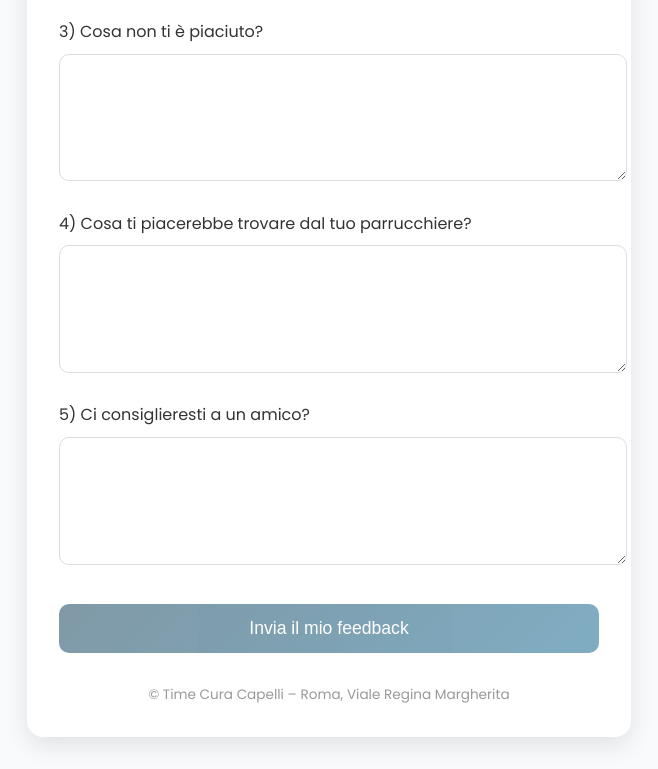
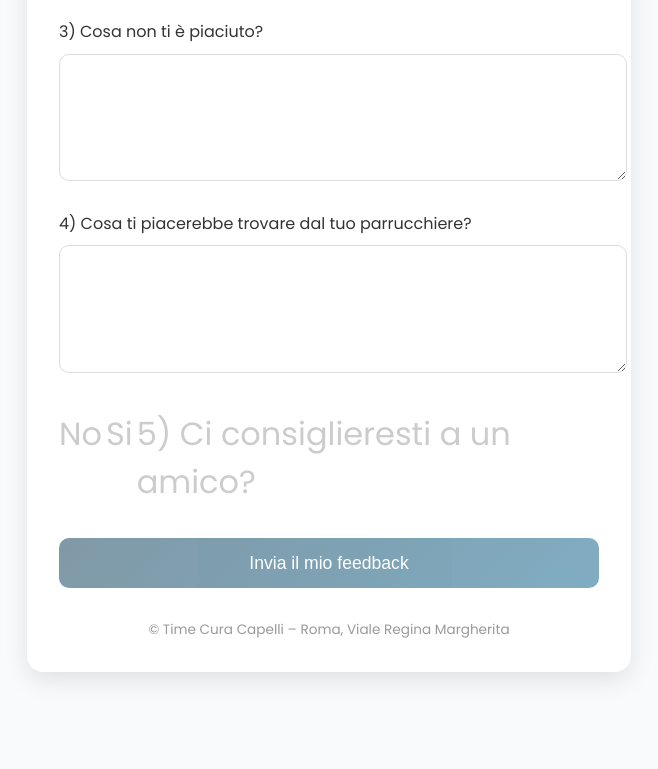
Before and after one commit to matrixdev0001/timecuracapelli-reginamargherita-questionario, a plain HTML site: page index.html in a window 1280 px wide. Shown: the part 615-1384 px from the top of the page, without its empty margins (311-969 px from the left). After the commit the page ends 1319 px from the top, so only its background shows below. Drawn offline with Linux system fonts and the light colour scheme.

Commit message:
Update index.html

```diff
--- a/index.html
+++ b/index.html
@@ -174,9 +174,10 @@
     <textarea name="commenti" placeholder=""></textarea>
        </div>
 
-    <div class="question">
+    <div class="rating">
     <label>5) Ci consiglieresti a un amico?</label>
-    <textarea name="commenti" placeholder=""></textarea>
+     <label><input type="radio" name="q1" value="si">Si</label>
+      <label><input type="radio" name="q1" value="no">No</label>
       </div>
 
     <button type="submit" id="submitBtn" disabled>Invia il mio feedback</button>
@@ -192,10 +193,17 @@
   const msg = document.getElementById("msg");
   const submitBtn = document.getElementById("submitBtn");
   const ratingInputs = document.querySelectorAll('input[type="radio"]');
+  const textAreas = document.querySelectorAll('textarea');
 
   function checkAllRated() {
     const groups = [...new Set([...ratingInputs].map(i => i.name))];
     const allRated = groups.every(name => document.querySelector(`input[name="${name}"]:checked`));
+
+    for ( let ta of textareas) {
+      if ( ta.value.trim().length < 5 ){
+        allRated = false
+      }
+    }
 
     submitBtn.disabled = !allRated;
 
```
